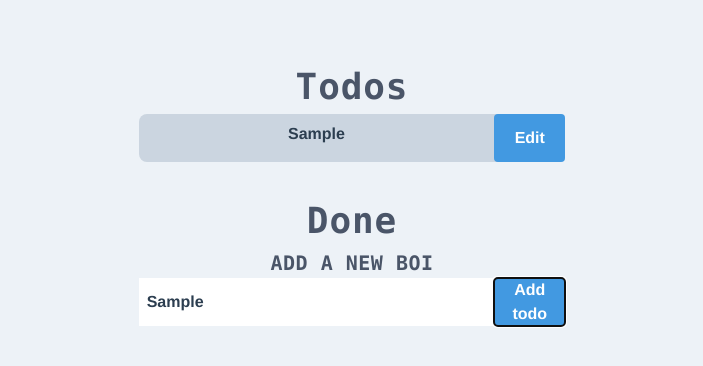
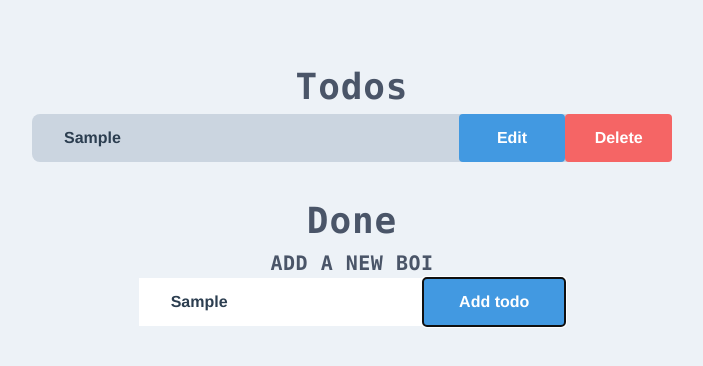
Before and after one commit to mkissarli/vue-todo, a Vue app: page / in a window 1280 px wide. Both pictures are taken after typing "Sample" into the empty fields and a click on the button "Add todo". Shown: the top 366 px of the page, without its empty margins (288-991 px from the left). Built offline with nearby package versions, Linux system fonts and the light colour scheme.

Commit message:
Added delete functionality including a confirm modal.

```diff
--- a/src/App.vue
+++ b/src/App.vue
@@ -1,48 +1,49 @@
 <template>
-  <div id="app" class="">
+  <div id="app" class>
     <h1 class="font-bold font-mono text-4xl font-extrabold tracking-wide text-gray-700">Todos</h1>
-    <todo
-      v-for="item in currentTodos"
-      v-bind:todoItem="item"
-      v-bind:key="item.id"
-    ></todo>
+    <todo v-for="item in currentTodos" v-bind:todoItem="item" v-bind:key="item.id"></todo>
     <h1 class="font-bold font-mono text-4xl font-extrabold tracking-wide text-gray-700">Done</h1>
-    <todo
-      v-for="item in doneTodos"
-      v-bind:todoItem="item"
-      v-bind:key="item.id"
-    ></todo>
+    <todo v-for="item in doneTodos" v-bind:todoItem="item" v-bind:key="item.id"></todo>
     <todoAdder></todoAdder>
+
+    <transition name="appear">
+      <confirm v-if="deleteHappening"></confirm>
+    </transition>
   </div>
 </template>
 
 <script lang="ts">
-import { Component, Vue } from 'vue-property-decorator';
+import { Component, Vue } from "vue-property-decorator";
 
-import Todo from './components/todo.vue';
-import TodoAdder from './components/newTodo.vue';
+import Todo from "./components/todo.vue";
+import TodoAdder from "./components/newTodo.vue";
+import Confirm from "./components/confirm.vue";
 
-import { TodoItem } from './interfaces/todoItem';
+import { TodoItem } from "./interfaces/todoItem";
 
 @Component({
   components: {
     Todo,
-    TodoAdder
-  },
+    TodoAdder,
+    Confirm
+  }
 })
 export default class App extends Vue {
-  get doneTodos () {
+  get doneTodos() {
     return this.$store.getters.doneTodos;
   }
-  get currentTodos () {
+  get currentTodos() {
     return this.$store.getters.currentTodos;
+  }
+  get deleteHappening() {
+    return this.$store.getters.deleteHappening;
   }
 }
 </script>
 
 <style>
 #app {
-  font-family: 'Avenir', Helvetica, Arial, sans-serif;
+  font-family: "Avenir", Helvetica, Arial, sans-serif;
   -webkit-font-smoothing: antialiased;
   -moz-osx-font-smoothing: grayscale;
   text-align: center;
@@ -50,9 +51,11 @@ export default class App extends Vue {
   margin-top: 60px;
 }
 
-html,body,#app{
-  height:100%;
-  width:100%;
+html,
+body,
+#app {
+  height: 100%;
+  width: 100%;
   @apply bg-gray-200;
 }
 </style>
--- /dev/null
+++ b/src/components/confirm.vue
@@ -0,0 +1,42 @@
+<template id="confirm">
+  <div class="confirm-model w-full md:w-2/5 lg:w-1/3">
+    <div class="confirm-window">
+      <p>This will delete the todo. Is this okay?</p>
+      <div class="actions">
+        <button class="cancel" @click="onCancel">Cancel</button>
+        <button class="confirm" @click="onConfirm">Delete</button>
+      </div>
+    </div>
+  </div>
+</template>
+
+<script lang="ts">
+import { Component, Prop, Vue } from "vue-property-decorator";
+
+@Component
+export default class Confrim extends Vue {
+  @Prop()
+  private deleteHappening: boolean = false;
+  private deleteId!: Number;
+
+  deleteItem(): void {}
+
+  onCancel(): void {
+    this.$store.dispatch("removeTodoDelete");
+  }
+
+  onConfirm(): void {
+    this.$store.dispatch("deleteTodo", this.deleteId);
+    this.$store.dispatch("removeTodoDelete");
+  }
+}
+</script>
+
+
+<style>
+.confirm-model {
+  @apply absolute left-0 bg-green-700 text-white rounded-lg text-center content-center;
+  height: 10vh;
+  top: 35vh;
+}
+</style>
--- a/src/components/newTodo.vue
+++ b/src/components/newTodo.vue
@@ -1,15 +1,15 @@
 <template>
 	<div class="todo-adder flex mb-4 justify-center">
-        <div class="w-1/3">
+        <div class="w-full md:w-1/2 lg:w-1/3">
             <h3 class="font-bold font-mono text-xl font-extrabold tracking-wide text-gray-700"> ADD A NEW BOI </h3>
             <div class="flex mb-4 w-full h-12 text-center justify-center">
                 <input
-                    class="font-bold py-2 w-5/6 h-12 px-2 focus:shadow-outline focus:bg-blue-100"
+                    class="font-bold py-3 w-4/6 h-12 px-8 focus:shadow-outline focus:bg-blue-100"
                     type="text"
                     placeholder="New todo"
                     v-model="nT"
                     @keydown.enter="newTodo(nT)">
-    	        <button class="btn btn-blue w-1/6" type="submit" @click="newTodo(nT);">
+    	        <button class="btn btn-blue w-2/6" type="submit" @click="newTodo(nT);">
                     Add todo
                 </button>
             </div>
--- a/src/components/todo.vue
+++ b/src/components/todo.vue
@@ -1,6 +1,6 @@
 <template>
   <div class="todo flex mb-4 justify-center">
-		<li class="list-none w-1/3">
+    <li class="list-none w-full md:w-1/2">
       <div class="bg-gray-400 rounded-lg">
         <div v-if="todoItem.id == editId && editHappening">
           <input
@@ -9,57 +9,71 @@
             v-model="text"
             @blur="cancelEdit()"
             @keyup.enter="editItem(todoItem, text)"
-						ref="editInput">
+            ref="editInput"
+          />
         </div>
         <div class="flex mb-4" v-else-if="todoItem.isCurrent">
-						<div class="font-bold w-5/6 h-12 py-2 px-2 " v-on:click="onClick(todoItem.id)">{{ todoItem.text }}</div>
-						<button class="btn btn-blue w-1/6 h-12" v-on:click="setEditItem(todoItem)"> Edit </button>
+          <div
+            class="font-bold w-4/6 h-12 py-3 px-8 text-left"
+            v-on:click="onClick(todoItem.id)"
+          >{{ todoItem.text }}</div>
+          <button class="btn btn-blue w-1/6 h-12" v-on:click="setEditItem(todoItem)">Edit</button>
+          <button class="btn btn-red w-1/6 h-12" v-on:click="confirmDelete(todoItem)">Delete</button>
         </div>
-				<div class="font-bold py-2 px-2 w-5/6 h-12 line-through" v-on:click="onClick(todoItem.id)" v-else>{{ todoItem.text }}</div>
-
+        <div
+          class="font-bold py-3 px-8 w-5/6 h-12 line-through text-left"
+          v-on:click="onClick(todoItem.id)"
+          v-else
+        >{{ todoItem.text }}</div>
       </div>
     </li>
   </div>
 </template>
 
 <script lang="ts">
-	import { Component, Prop, Vue } from 'vue-property-decorator';
+import { Component, Prop, Vue } from "vue-property-decorator";
 
-	import { TodoItem } from '../interfaces/todoItem';
+import { TodoItem } from "../interfaces/todoItem";
+import Confirm from "../components/confirm.vue";
 
-	@Component
+@Component({
+  components: {
+    Confirm
+  }
+})
 export default class Todo extends Vue {
   @Prop()
-		  		private todoItem!:     TodoItem;
-				private deleteId!:     Number;
-				private editHappening: Boolean   = false;
-				private editId:        Number    = 0;
+  private todoItem!: TodoItem;
+  private editHappening: Boolean = false;
+  private editId: Number = 0;
 
-		  onClick (id: Number): void {
-			  this.$store.dispatch('toogleTodo', id);
+  onClick(id: Number): void {
+    this.$store.dispatch("toogleTodo", id);
   }
 
-		  setEditItem (item: TodoItem): void {
+  confirmDelete(todo: TodoItem): void {
+    this.$store.dispatch('addTodoForDelete', todo)
+  }
+
+  setEditItem(item: TodoItem): void {
     this.editId = item.id;
     this.editHappening = true;
-			this.$nextTick(function(){
+    this.$nextTick(function() {
       this.$refs.editInput.value = item.text;
       this.$refs.editInput.focus();
     });
   }
 
-		  editItem (item: TodoItem, newText: String): void {
+  editItem(item: TodoItem, newText: String): void {
     this.editHappening = false;
-			  this.$store.dispatch('editTodo', {id: item.id, text: newText});
+    this.$store.dispatch("editTodo", { id: item.id, text: newText });
   }
 
-		  cancelEdit () : void {
+  cancelEdit(): void {
     this.editHappening = false;
   }
 
-		  startHold(id: Number) {
-
-		  }
+  startHold(id: Number) {}
 }
 </script>
 
@@ -74,4 +88,10 @@
 .btn-blue:hover {
   @apply bg-blue-700;
 }
+.btn-red {
+  @apply bg-red-500 text-white;
+}
+.btn-red:hover {
+  @apply bg-red-700;
+}
 </style>
--- a/src/store.ts
+++ b/src/store.ts
@@ -10,7 +10,9 @@ Vue.use(Vuex)
 
 export default new Vuex.Store({
     state: {
-      todos: Array<TodoItem>(),
+      todos:           Array<TodoItem>(),
+      deleteTodo:      TodoItem,
+      deleteHappening: Boolean(),
     },
 
     getters: {
@@ -19,6 +21,18 @@ export default new Vuex.Store({
       },
       doneTodos: state => {
         return state.todos.filter(todo => !(todo.isCurrent))
+      },
+
+      deleteHappening: state => {
+        return state.deleteHappening;
+      },
+
+      todoBeingDeleted: state => {
+        if(state.deleteHappening){
+          return state.deleteTodo;
+        } else {
+          return null;
+        }
       }
     },
 
@@ -46,9 +60,16 @@ export default new Vuex.Store({
           item.text = params.text;
         }
       },
-      DELETE_TODO: (state, payload) => {
-        var index = state.todos.findIndex(todo => todo.id === payload);
+      DELETE_TODO: (state) => {
+        var index = state.todos.findIndex(todo => todo.id === state.deleteTodo.id);
         state.todos.splice(index, 1);
+      },
+      ADD_TODO_FOR_DELETE: (state, payload: TodoItem) => {
+        state.deleteHappening = true;
+        state.deleteTodo = payload;
+      },
+      REMOVE_TODO_DELETE: (state) => {
+        state.deleteHappening = false;
       }
     },
     actions: {
@@ -61,8 +82,14 @@ export default new Vuex.Store({
       editTodo(context, params: { id: Number, text: String }){
         context.commit('EDIT_TODO', params);
       },
-      deleteTodo(context, id: Number){
+      deleteTodo(context){
         context.commit('DELETE_TODO');
+      },
+      addTodoForDelete(context, todo: TodoItem){
+        context.commit('ADD_TODO_FOR_DELETE', todo);
+      },
+      removeTodoDelete(context){
+        context.commit('REMOVE_TODO_DELETE');
       }
     }
   });
```
Lines whose indentation alone changed are shown as unchanged.
